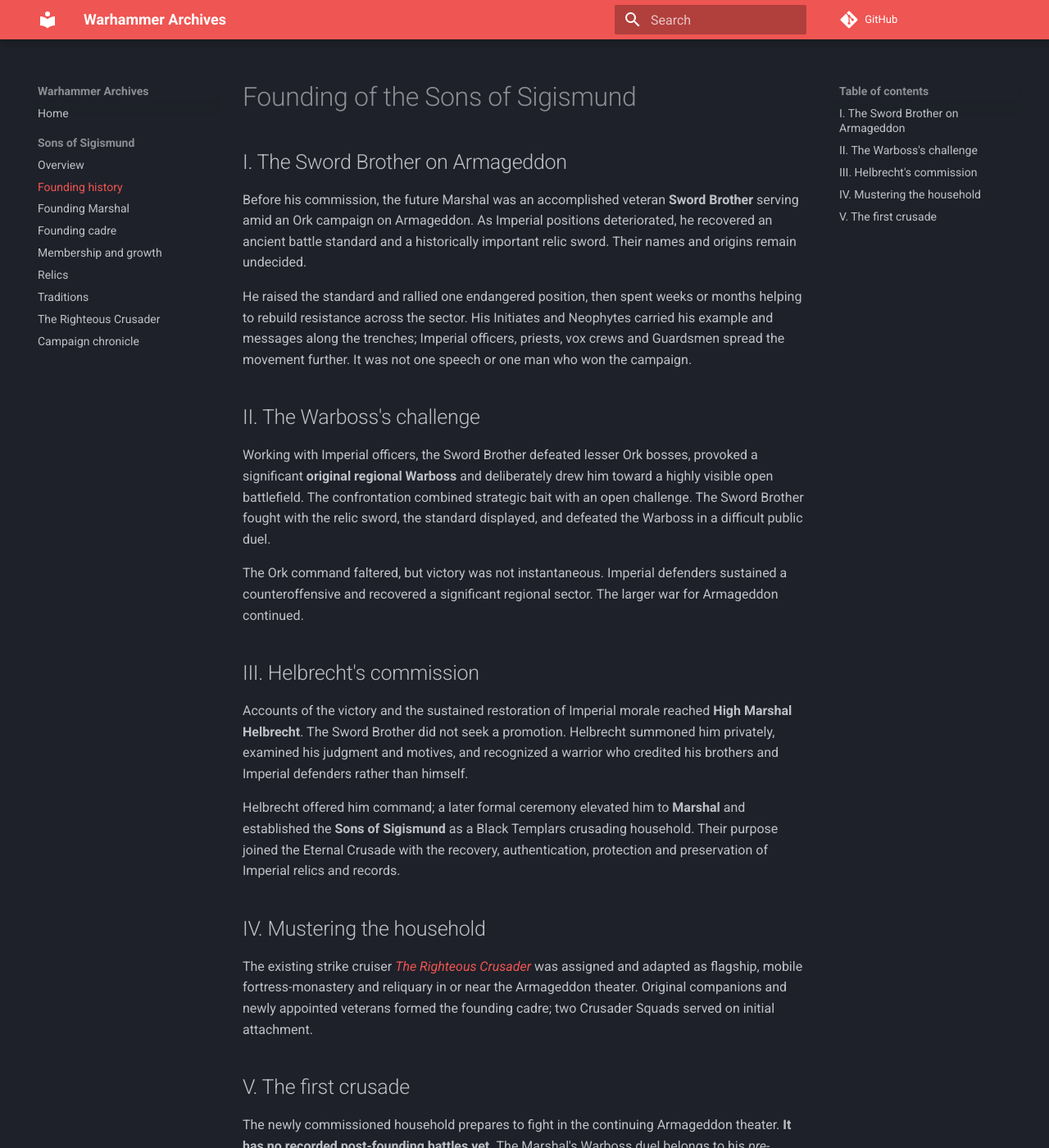
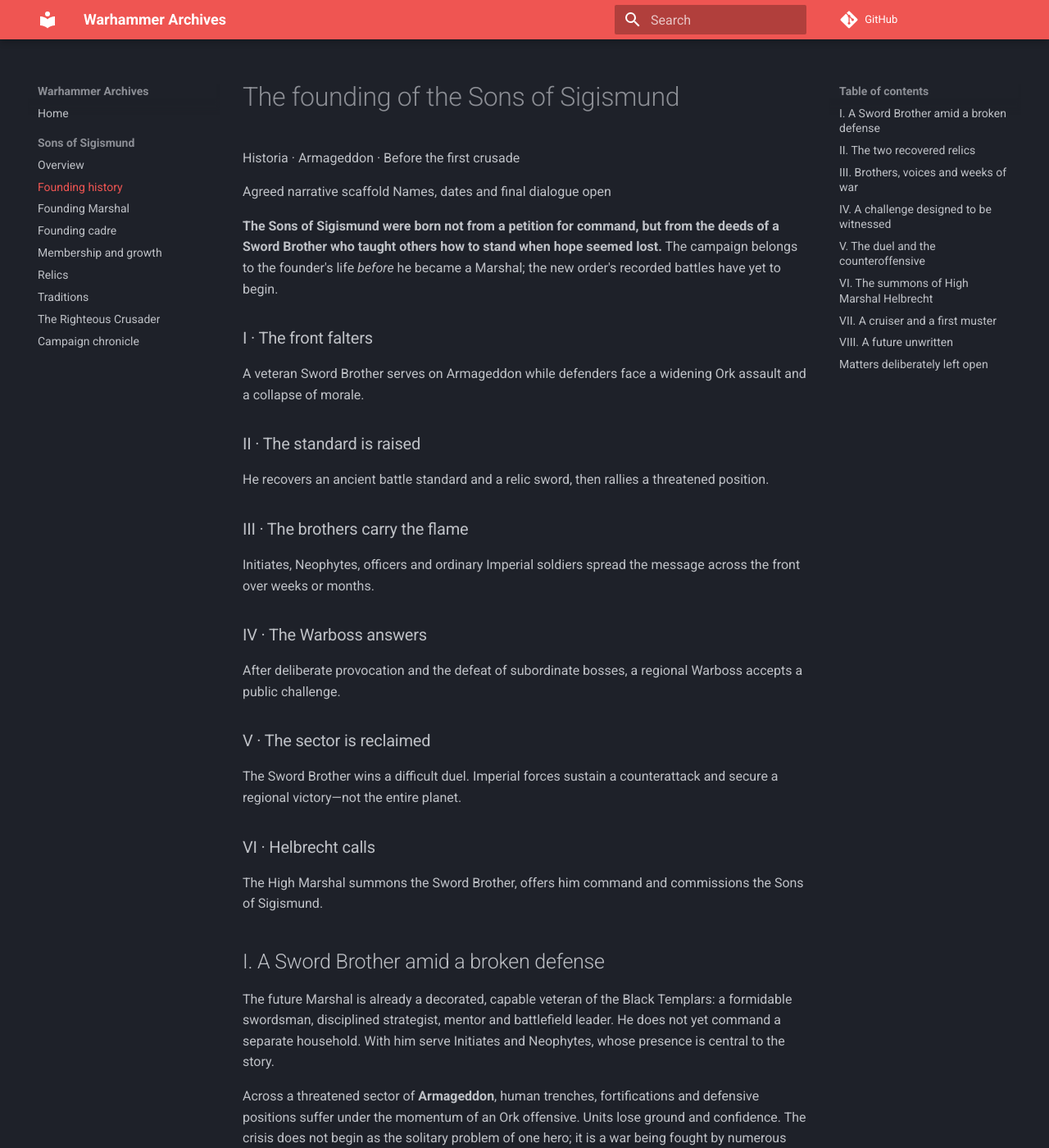
Before and after one commit to Rednecko/warhammer-archives, an MkDocs documentation site: the page built from docs/sons-of-sigismund/history/founding.md, in a window 1280 px wide and 1400 px high. Shown: the whole window at 82% size. Built offline with MkDocs 1.6.1 and Material for MkDocs 9.7.7, drawn with Linux system fonts in a browser that asks for light colours; comment, search, counter and statistics services are not loaded; some of the changed text lies outside the part shown.

Commit message:
Expand established character and tradition lore: docs/sons-of-sigismund/history/founding.md

```diff
--- a/docs/sons-of-sigismund/history/founding.md
+++ b/docs/sons-of-sigismund/history/founding.md
@@ -1,30 +1,78 @@
-# Founding of the Sons of Sigismund
+# The founding of the Sons of Sigismund
 
-## I. The Sword Brother on Armageddon
+<div class="archive-page-label">Historia · Armageddon · Before the first crusade</div>
 
-Before his commission, the future Marshal was an accomplished veteran **Sword Brother** serving amid an Ork campaign on Armageddon. As Imperial positions deteriorated, he recovered an ancient battle standard and a historically important relic sword. Their names and origins remain undecided.
+<span class="archive-status">Agreed narrative scaffold</span> <span class="archive-status open">Names, dates and final dialogue open</span>
 
-He raised the standard and rallied one endangered position, then spent weeks or months helping to rebuild resistance across the sector. His Initiates and Neophytes carried his example and messages along the trenches; Imperial officers, priests, vox crews and Guardsmen spread the movement further. It was not one speech or one man who won the campaign.
+**The Sons of Sigismund were born not from a petition for command, but from the deeds of a Sword Brother who taught others how to stand when hope seemed lost.** The campaign belongs to the founder's life *before* he became a Marshal; the new order's recorded battles have yet to begin.
 
-## II. The Warboss's challenge
+<div class="archive-steps">
+  <div class="archive-step"><h3>I · The front falters</h3><p>A veteran Sword Brother serves on Armageddon while defenders face a widening Ork assault and a collapse of morale.</p></div>
+  <div class="archive-step"><h3>II · The standard is raised</h3><p>He recovers an ancient battle standard and a relic sword, then rallies a threatened position.</p></div>
+  <div class="archive-step"><h3>III · The brothers carry the flame</h3><p>Initiates, Neophytes, officers and ordinary Imperial soldiers spread the message across the front over weeks or months.</p></div>
+  <div class="archive-step"><h3>IV · The Warboss answers</h3><p>After deliberate provocation and the defeat of subordinate bosses, a regional Warboss accepts a public challenge.</p></div>
+  <div class="archive-step"><h3>V · The sector is reclaimed</h3><p>The Sword Brother wins a difficult duel. Imperial forces sustain a counterattack and secure a regional victory—not the entire planet.</p></div>
+  <div class="archive-step"><h3>VI · Helbrecht calls</h3><p>The High Marshal summons the Sword Brother, offers him command and commissions the Sons of Sigismund.</p></div>
+</div>
 
-Working with Imperial officers, the Sword Brother defeated lesser Ork bosses, provoked a significant **original regional Warboss** and deliberately drew him toward a highly visible open battlefield. The confrontation combined strategic bait with an open challenge. The Sword Brother fought with the relic sword, the standard displayed, and defeated the Warboss in a difficult public duel.
+## I. A Sword Brother amid a broken defense
 
-The Ork command faltered, but victory was not instantaneous. Imperial defenders sustained a counteroffensive and recovered a significant regional sector. The larger war for Armageddon continued.
+The future Marshal is already a decorated, capable veteran of the Black Templars: a formidable swordsman, disciplined strategist, mentor and battlefield leader. He does not yet command a separate household. With him serve Initiates and Neophytes, whose presence is central to the story.
 
-## III. Helbrecht's commission
+Across a threatened sector of **Armageddon**, human trenches, fortifications and defensive positions suffer under the momentum of an Ork offensive. Units lose ground and confidence. The crisis does not begin as the solitary problem of one hero; it is a war being fought by numerous regiments, officers, priests and defenders.
 
-Accounts of the victory and the sustained restoration of Imperial morale reached **High Marshal Helbrecht**. The Sword Brother did not seek a promotion. Helbrecht summoned him privately, examined his judgment and motives, and recognized a warrior who credited his brothers and Imperial defenders rather than himself.
+## II. The two recovered relics
 
-Helbrecht offered him command; a later formal ceremony elevated him to **Marshal** and established the **Sons of Sigismund** as a Black Templars crusading household. Their purpose joined the Eternal Crusade with the recovery, authentication, protection and preservation of Imperial relics and records.
+During this campaign, the Sword Brother recovers **an ancient battle standard** and **a historically significant relic sword**. Their actual origins and names have not been determined. They need not be miraculous weapons: what matters is what they represent.
 
-## IV. Mustering the household
+He raises the standard at a desperate position and speaks to the defenders. His exhortation is not a single world-saving moment. It is the **first** rally—a spark that must be carried much farther if the front is to survive.
 
-The existing strike cruiser [*The Righteous Crusader*](../fleet/righteous-crusader.md) was assigned and adapted as flagship, mobile fortress-monastery and reliquary in or near the Armageddon theater. Original companions and newly appointed veterans formed the founding cadre; two Crusader Squads served on initial attachment.
+## III. Brothers, voices and weeks of war
 
-## V. The first crusade
+The Sword Brother's accompanying Initiates see that example matters as much as command. With Neophytes helping to carry messages, learn and sustain communications, they travel among other threatened Imperial positions. Officers, priests, vox crews and Guardsmen amplify what begins at the standard.
 
-The newly commissioned household prepares to fight in the continuing Armageddon theater. **It has no recorded post-founding battles yet.** The Marshal's Warboss duel belongs to his *pre-commission* history, not to the new order's tabletop battle log.
+The founder himself moves through the defenses, leads attacks, teaches and delivers further speeches. The work lasts **weeks or months**. He is becoming an extraordinary orator, but his greatest achievement is that defenders begin to find courage and leadership **even when he is not present**.
 
-!!! warning "Open continuity details"
-    Founder and Warboss names, exact sector and dates, relic provenance, ceremony dialogue and alignment with specific published Armageddon events remain undecided. Draft speeches are not finalized quotations.
+The imperial war effort is not reduced to a backdrop for a Space Marine legend. The soldiers doing the fighting and the officers who coordinate the lines deserve their own part in the victory.
+
+## IV. A challenge designed to be witnessed
+
+The Sword Brother and Imperial officers identify a significant **local Ork Warboss**. The Warboss is an original, yet-unnamed figure—not Ghazghkull or another pre-existing named character.
+
+Rather than waiting for chance, the Sword Brother defeats lesser Ork bosses and deliberately develops a reputation that provokes the Warboss. By shaping the campaign over several weeks, he and his comrades aim to draw the enemy into an **open, visible battlefield**.
+
+The confrontation is both **calculated trap** and **open challenge**. The Warboss is given every reason to demonstrate his own supremacy before his horde. The Imperials need not merely win; they need their defenders to *see* that the enemy can be beaten.
+
+## V. The duel and the counteroffensive
+
+With the ancient standard prominently displayed and the relic sword in hand, the Sword Brother faces the Warboss. The duel is hard-fought and its outcome is witnessed by the surrounding fighters. He defeats and kills the Ork leader.
+
+That act disrupts the enemy's leadership and offers Imperial defenders a surge of resolve. **It does not end the war in one stroke.** Only through the ensuing sustained Imperial counteroffensive does the sector see a meaningful regional victory. The wider war on Armageddon continues.
+
+The recovered standard and sword become symbols of more than the duel: they have witnessed ordinary soldiers regaining the will to fight.
+
+## VI. The summons of High Marshal Helbrecht
+
+The veteran does not seek recognition or ask permission to found an order. Reports and eyewitness accounts instead reach **High Marshal Helbrecht**. The High Marshal summons him privately to understand the victories and their unusual spiritual and military effect.
+
+The Sword Brother credits his brothers, Imperial officers and defenders, rather than claiming to have saved the sector alone. He explains, in substance, that the relics make the Imperium's sacrifice visible and can inspire the faithful to endure.
+
+Helbrecht sees in him not only a master swordsman, but the judgment, humility, strategic discipline and power to lead that a Marshal requires. **Helbrecht offers the commission.** A later public ceremony formally establishes the **Sons of Sigismund** as a distinct household *within* the Black Templars.
+
+## VII. A cruiser and a first muster
+
+The existing strike cruiser ***The Righteous Crusader*** is assigned and refitted in or near the theater to become a mobile fortress-monastery and reliquary. The founding command includes the newly elevated Marshal, an Emperor's Champion, the original Chaplain and **ten permanent Sword Brethren**. Two Crusader Squads initially fight under attachment rather than permanent household oaths.
+
+The founder's surviving companions form much of the veteran core. A smaller number of other Black Templars are appointed or transferred through the new commission.
+
+## VIII. A future unwritten
+
+The Sons of Sigismund are ready to carry their relics and oaths into **their own first crusade on Armageddon**. At this point their post-founding battle log is empty.
+
+<div class="archive-strip"><strong>Continuity rule:</strong> The Sword Brother's public Warboss victory happened before his elevation and is not recorded as the new household's first game. Every subsequent battle will be added only as the tabletop campaign develops.</div>
+
+## Matters deliberately left open
+
+The Sword Brother's name, the Warboss's name, dates, sector, speech wording, final ceremonial dialogue, individual founding companions and the sword and standard's provenance all await later development. Earlier draft speeches exist in the source archive but **are not approved dialogue**.
+
+[Meet the founding Marshal →](../characters/founding-marshal.md) · [View the cadre →](../organization/founding-cadre.md) · [Explore Armageddon records →](../campaigns/armageddon.md)
```
